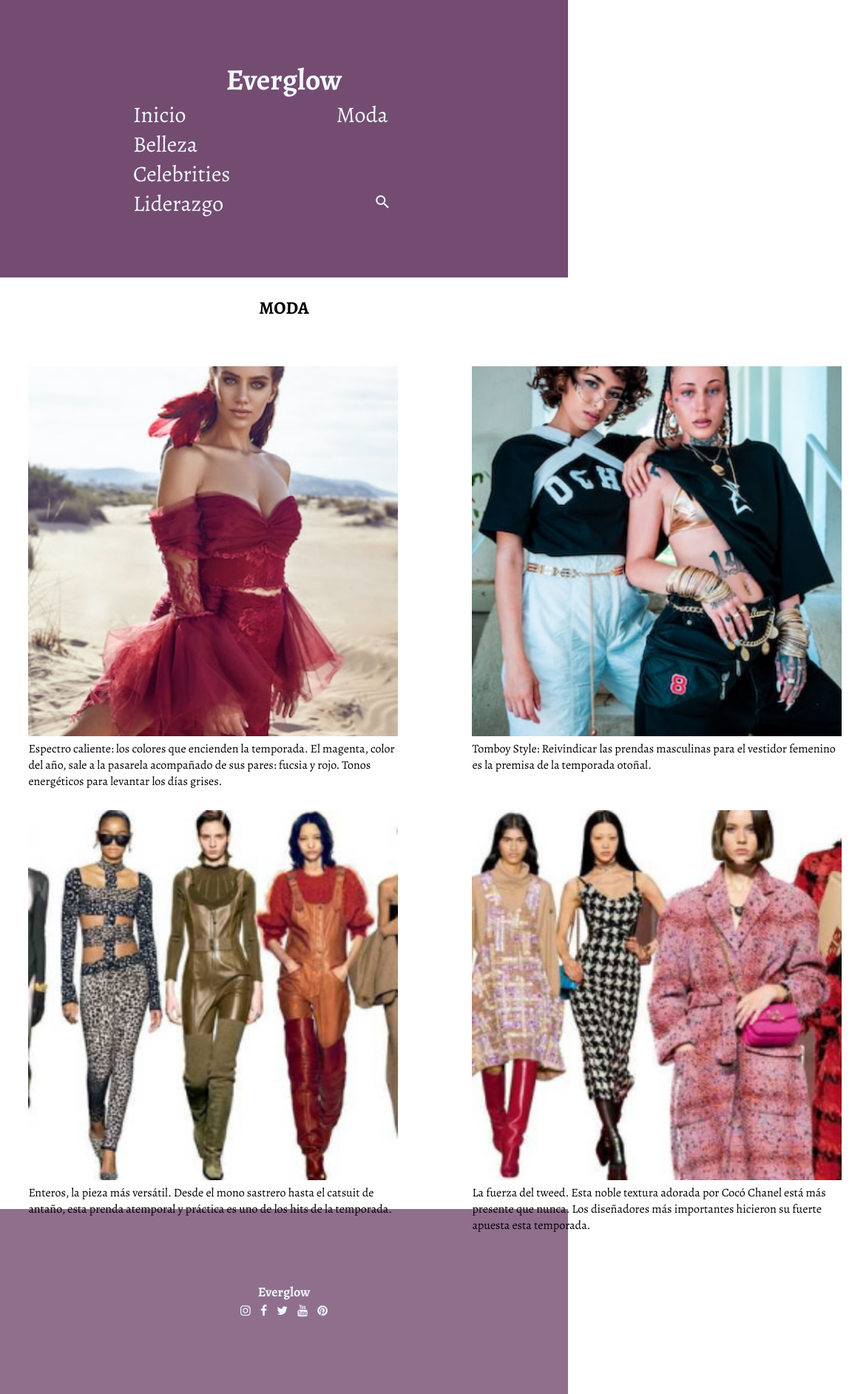
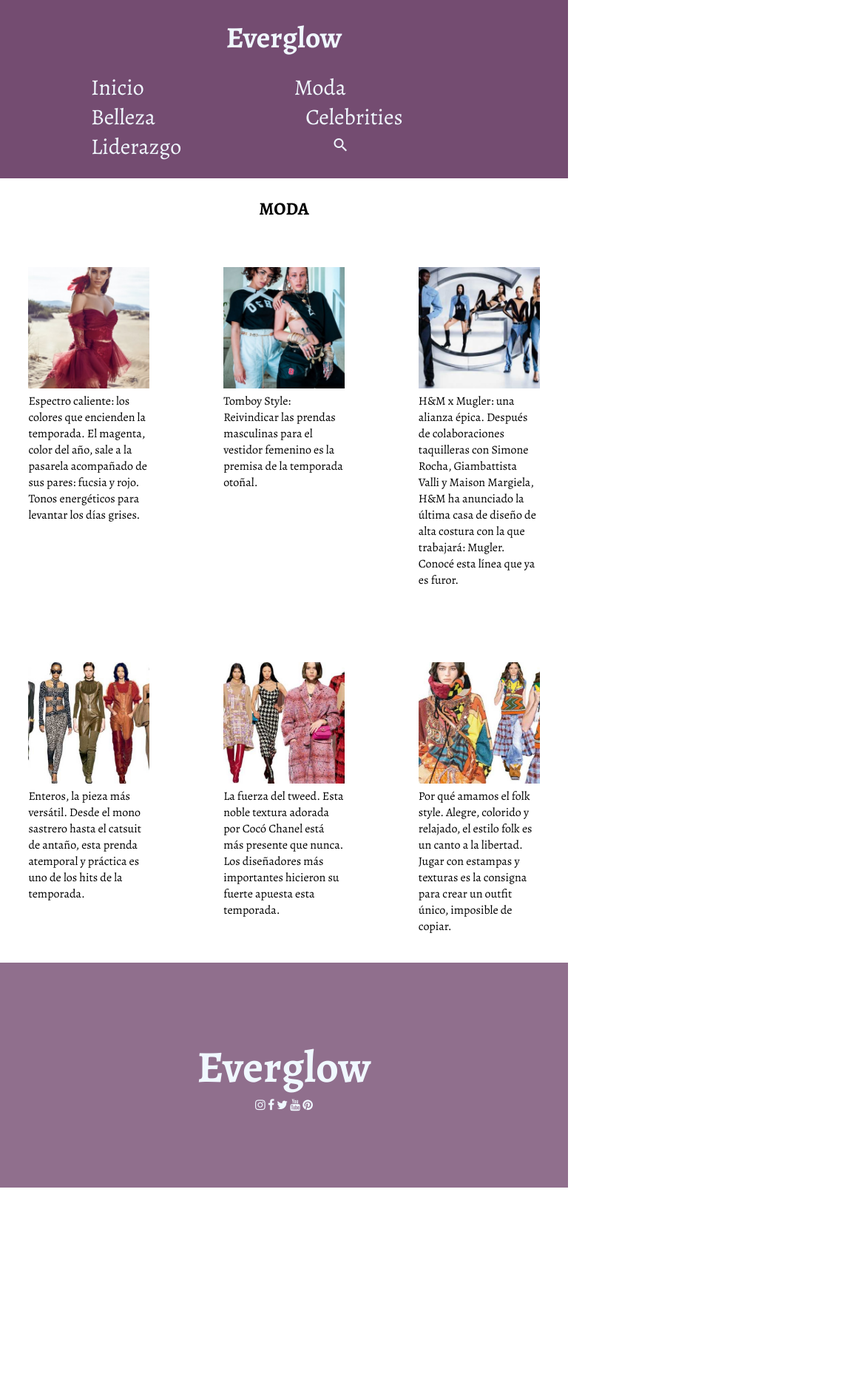
Before and after one commit to mbgiles/Everglow, a plain HTML site: page pages/moda.html in a window 768 px wide. Shown: the top 1884 px of the page at 74% size, 1152 px wide, since content can reach past the window. After the commit the page ends 1605 px from the top, so only its background shows below. Drawn offline with nearby package versions, Linux system fonts and the light colour scheme.

Commit message:
arregle responsive media

```diff
--- a/css/style.css
+++ b/css/style.css
@@ -14,13 +14,13 @@
 
 .header-home{
     background-color: #744C71;
-    padding: 10px;
+    padding: 0.625em;
 
 }
 
 .header-moda{
     background-color: #744C71;
-    padding: 80px;
+    padding: 3%;
 }
 .navbar-brand{
     color: aliceblue;
@@ -121,13 +121,14 @@ li {
 
     .grid-conteiner {
         display: grid;
-        grid-template-columns : repeat( 4, 500px); /* Crea tres columnas iguales */
+        grid-template-columns : repeat( 3, 500px); /* Crea tres columnas iguales */
         grid-template-rows: repeat(2, 500px);
         grid-template-areas:
         "item1 item2 item3"
         "item4 item5 item6";
         gap: 100px;
         padding: 5%;
+
         }
 
     .item1{
@@ -209,80 +210,38 @@ footer{
 .text-footer{
     font-size: 60px;
 }
-/*///////////////////Media Queries//////////////////////*/
-@media (max-width:1440px){
-    body{
-        flex-direction: column;
-        align-items: center;
-            }
+/*///////////////////Media Queries/////////////////////*/
 
-@media (min-width:425px){
-    body{
-        flex-direction: column;
-        align-items: center;
+header{
+    display: flex;
+    flex-direction: column;
+    align-items: center;
+    gap: 20px;
+    padding-bottom: 20px;
+}
+/* modifique grid */
+@media (min-width:768px){
+    .header-moda{
+        flex-direction: row;
+        justify-content: space-around;
+    }
+   .grid-conteiner{
+            display: grid;
+            grid-template-columns:repeat(3,1fr);
+            grid-template-rows: repeat(2,1fr);
     }
 }
-  /* Estilos para todas las resoluciones */
-.grid-container {
-    display: grid;
-    grid-template-columns: repeat(2, 1fr);
-    grid-gap: 20px;
-}
+@media (min-width:320px){
+    .header-moda{
+        display: grid;
+            grid-template-columns:(3,1fr);
+            grid-template-rows: (4,1fr);
 
-.item {
-    text-align: center;
-}
-}
-/* Media queries */
-
-@media screen and (max-width: 1440px) {
-    .grid-container {
-        grid-template-columns: repeat(2, 1fr);
     }
-    .item img {
-        width: 100%;
-    }
-}
-
-@media  (max-width: 1024px) {
-    .grid-container {
-        grid-template-columns: repeat(1, 1fr);
-    }
-}
-
-@media screen and (max-width: 768px) {
-    .grid-container {
-        grid-template-columns: repeat(1, 1fr);
-    }
-    .item img {
-        width: 100%;
-        grid-template-columns: repeat(1, 1fr);
-}
-}
-/* Estilos para tablet */
-@media (max-width: 768px) {
-    footer {
-        text-align: center;
+.grid-conteiner{
+            display: grid;
+            grid-template-columns:repeat(3,1fr);
+            grid-template-rows: repeat(1,1fr);
     }
 
-    .text-footer {
-        font-size: 18px;
-    }
-
-    .fa {
-        font-size: 24px;
-        margin: 5px;
-    }
 }
-
-/* Estilos para dispositivos móviles */
-@media (max-width: 480px) {
-    .text-footer {
-        font-size: 16px;
-    }
-
-    .fa {
-        font-size: 20px;
-        margin: 3px;
-    }
-}
```
Also changed, not shown: pages/README.md (added).
